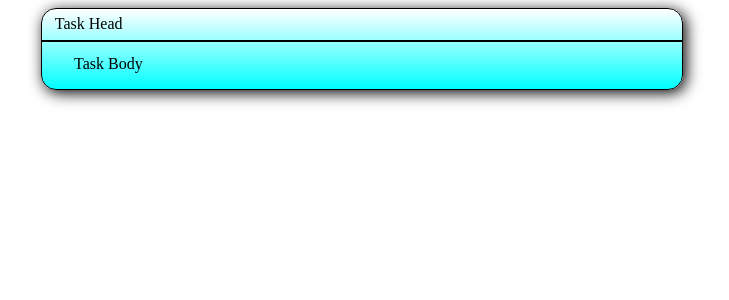
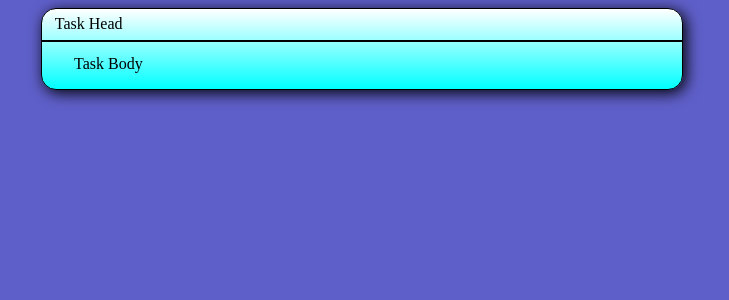
Before and after one commit to G2p1/ToDoList, a React (Vite) app: page / in a window 1280 px wide. Shown: the top 300 px of the page, without its empty margins (278-1007 px from the left). Built offline with nearby package versions, Linux system fonts and the light colour scheme.

Commit message:
style: add background color
Signed-off-by: G2p1 <andrii.tiuitunnyk@gmail.com>

```diff
--- a/src/index.css
+++ b/src/index.css
@@ -0,0 +1,3 @@
+:root{
+  background-color: rgb(95, 95, 202);
+}
```
